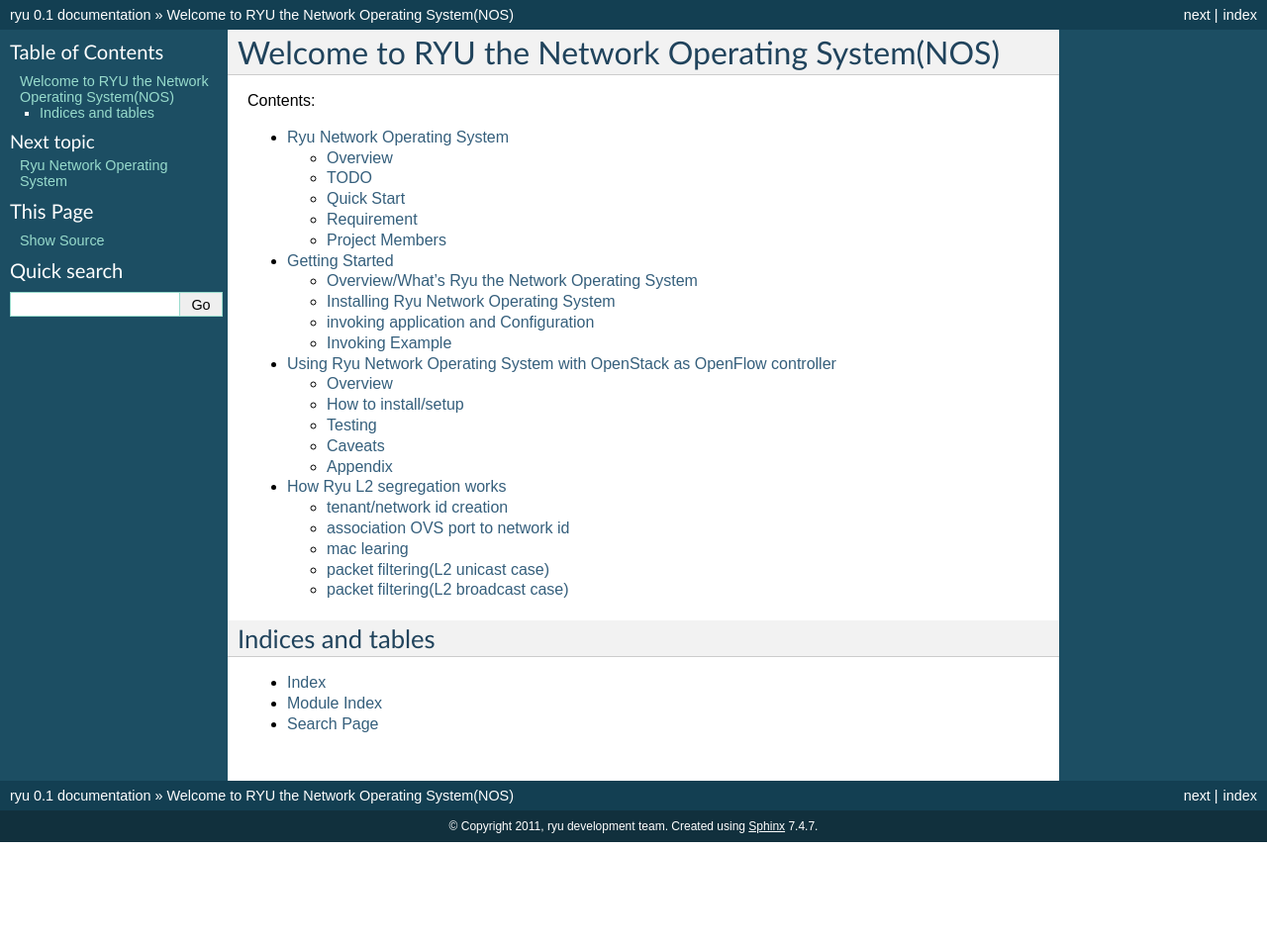
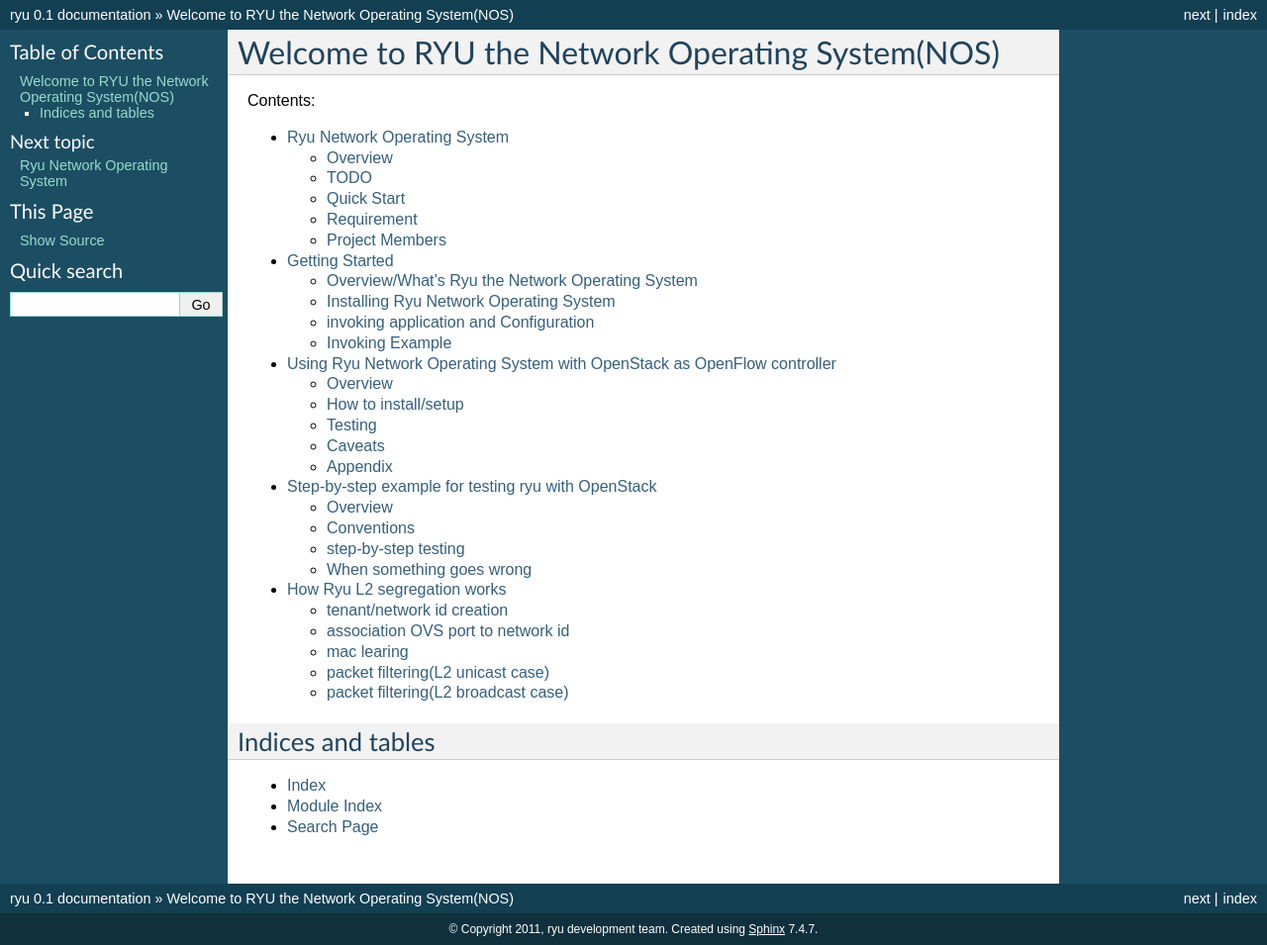
Before and after one commit to faucetsdn/ryu, a Sphinx documentation site: the page built from doc/source/index.rst, in a window 1280 px wide. Shown: the whole page at 99% size. Built offline with Sphinx 7.4.7, drawn with Linux system fonts in a browser that asks for light colours; before the commit the page ends 900 px from its top, so only the background shows below that; some of the changed lines change nothing that is shown.

Commit message:
doc: step-by-step example
Signed-off-by: Isaku Yamahata <yamahata@valinux.co.jp>
Signed-off-by: FUJITA Tomonori <fujita.tomonori@lab.ntt.co.jp>

```diff
--- a/doc/source/index.rst
+++ b/doc/source/index.rst
@@ -15,6 +15,7 @@
    overview.rst
    getting_started.rst
    using_with_openstack.rst
+   step_by_step.rst
    how_l2_segregation_works.rst
 
 Indices and tables
--- /dev/null
+++ b/doc/source/step_by_step.rst
@@ -0,0 +1,197 @@
+.. _step_by_step_example
+
+***************************************************
+Step-by-step example for testing ryu with OpenStack
+***************************************************
+
+Overview
+========
+Here is the step-by-step to test if ryu plugin/segregation works with openstack.
+In this example,
+
+#. create one user account as an admin and an user
+#. create two projects and create a network tenant for each project
+#. run VM instances for each projects
+#. open vga console via virt-manager
+#. try to ping to each VMs
+
+Note: in this section, nova/quantum/ryu installation isn't explained.
+If you don't have any experience with openstack nova, it is strongly
+recommended to try plain nova and quantum with ovs plugin.
+
+Conventions
+===========
+The following variable is used to show values which depends on the
+configuration.
+
+* $username: nova user account name which is used as admin and user
+            Probably you man want to create two account to separate admin
+            and user. In this example, only single account is used for
+            simplicity.
+
+            e.g. yamahata
+
+* $tenant0: nova project name and tenant name.
+            This name is used as both nova project name and nova network
+            tenant name.
+            Here we abuse nova project name as network tenant name for
+            simplicity. If you'd like to more complex setting, please refer
+            to nova documentation.
+
+            e.g. yamahata-project-0
+
+* $iprange0: IP ranges which is used for $tenant0
+             e.g. 172.17.220.0/25
+
+* $tenant1: another project name
+            e.g. yamahata-project-1
+
+* $iprange1: another IP ranges for $tenant1
+             e.g. 172.17.221.0/25
+
+
+step-by-step testing
+====================
+In this example, euca2ools is used because it's handy.
+The more openstack way is possible, though.
+
+#. setup nova data base
+
+   Run the following on a nova node::
+
+   $ sudo nova-manage db sync
+
+#. Make sure all nova, quantum, ryu and other openstack components are
+   installed and running
+
+   Especially
+
+   * On nova compute/network node
+
+     * Ryu must be installed
+     * ryu quantum agent(ryu_quantum_agent.py) is put somewhere and
+       it must be running
+     * ovs bridge is configured
+
+   * on machine quantum-server is running
+
+     * Ryu must be installed
+
+   * the db server is accessible from all related servers
+
+#. create a user on a nova node
+
+   Run the following on a nova node::
+
+   $ sudo nova-manage --flagfile=/etc/nova/nova.conf user admin $username
+
+
+#. Create project, get the zipfile for the project, unextract it and create
+
+   ssh key for $tenant0
+   Run the following::
+
+   $ sudo nova-manage --flagfile /etc/nova/nova.conf project create $tenant0 --user=$username
+   $ sudo nova-manage --flagfile=/etc/nova/nova.conf project create $tenant0 $username ./$tenant0.zip
+   $ sudo unzip ./$tenant0.zip -d $tenant0
+   $ source ./$tenant0/novarc
+   $ euca-add-keypair mykey-$tenant0 > mykey-$tenant0.priv
+
+#. do the same of the above step for $tenant1
+
+#. create networks for each projects
+
+   Run the followings::
+
+   $ sudo nova-manage --flagfile=/etc/nova/nova.conf network create --label=$tenant0 --fixed_range_v4=$iprange0 --project_id=$tenant0
+   $ sudo nova-manage --flagfile=/etc/nova/nova.conf network create --label=$tenant1 --fixed_range_v4=$iprange1 --project_id=$tenant1
+
+#. register image file
+
+   Get the vm image from somewhere (or create it by yourself) and register it.
+   The easiest way is to get the image someone has already created. You can find
+   links from the below.
+
+   * `Getting Images that Work with OpenStack <http://wiki.openstack.org/GettingImages>`_.
+
+   * `ttylinux by Scott Moser <http://smoser.brickies.net/ubuntu/ttylinux-uec/>`_.
+
+   In this example we use the ttylinux image just because its size is small::
+
+   $ wget http://smoser.brickies.net/ubuntu/ttylinux-uec/ttylinux-uec-i686-12.1_2.6.35-22_1.tar.gz
+   $ cloud-publish-tarball ttylinux-uec-i686-12.1_2.6.35-22_1.tar.gz <bucket-name>
+   $ euca-register <bucket-name>/ttylinux-uec-amd64-12.1_2.6.35-22_1.img.manifest.xml
+
+   Now you get the image id, ari-xxx, aki-xxx and ami-xxx, where xxx is
+   replaced with some id number.
+   Depending on which distribution you use, you need to use other command like
+   uec-publish-tarball.
+   If you customize images, you may have to use commands like euca-bundle-image,
+   euca-upload-image, euca-register.
+
+   Or you want to go for more openstack way, glance command is your friend
+   to create/register image.
+
+#. run instances
+
+   boot instances for each projects.
+   In order to test network segregation, 2 or more VM instances need to
+   be created::
+
+   $ source ./$tenant0/novarc
+   $ euca-run-instances ami-<id which you get above> -k mykey-$tenant0 -t m1.tiny
+   # repeat euca-run-instances for some times.
+   $ source ./$tenant1/novarc
+   $ euca-run-instances ami-<id which you get above> -k mykey-$tenant1 -t m1.tiny
+
+
+#. check if VM instances are created
+
+   Get the list of VM instances you've created and their assigned IP address::
+
+    $ euca-describe-instances
+
+#. login VM instances and try ping/traceroute
+
+   In plain nova case, you can login the VM instances by ssh like
+   "ssh -i mykey-$tenant0.priv root@$ipaddress"
+   However, the VM instances are segregated from the management network. So the
+   story differs. the easiest way to login the VM is to use virt-manager
+   (or virsh) on each compute nodes.
+   Identify on which compute node the VM is running by euca-describe-instances,
+   and run virt-manager on the compute node. Show the vga console by
+   virt-manager GUI, then you can login the VM instances.
+
+   Then try "ping <other VM IP or gateway>" or "traceroute <ip address>"
+   on each consoles.
+
+#. packet capture (optional)
+
+   You can run wireshark or similar tools in order to observe what packets
+   are sent.
+
+
+When something goes wrong
+=========================
+Something can go wrong sometimes unfortunately.
+Database tables used by openstack nova/quantum seems very fragile.
+Db can result in broken state easily. If you hit it, the easiest way is
+
+#. stop all the related daemons
+#. drop related DB and re-create them.
+#. clean up OVS related stuff
+
+   OVS uses its own data base which is persistent. So reboot doesn't fix it.
+   The leaked resources must be released explicitly by hand.
+   The following command would help.::
+
+   # ip link delete <tapxxx>
+   # tunctl -d <tapxxx>
+   # ovs-vsctl del-port <br-int> <gw-xxx>
+   # ovs-vsctl del-port <br-int> <tapxxx>
+
+#. restart the daemons
+#. set up from the scratch.
+
+Although you can fix it by issuing SQL manually, you have to know what you're
+doing with db tables.
```
